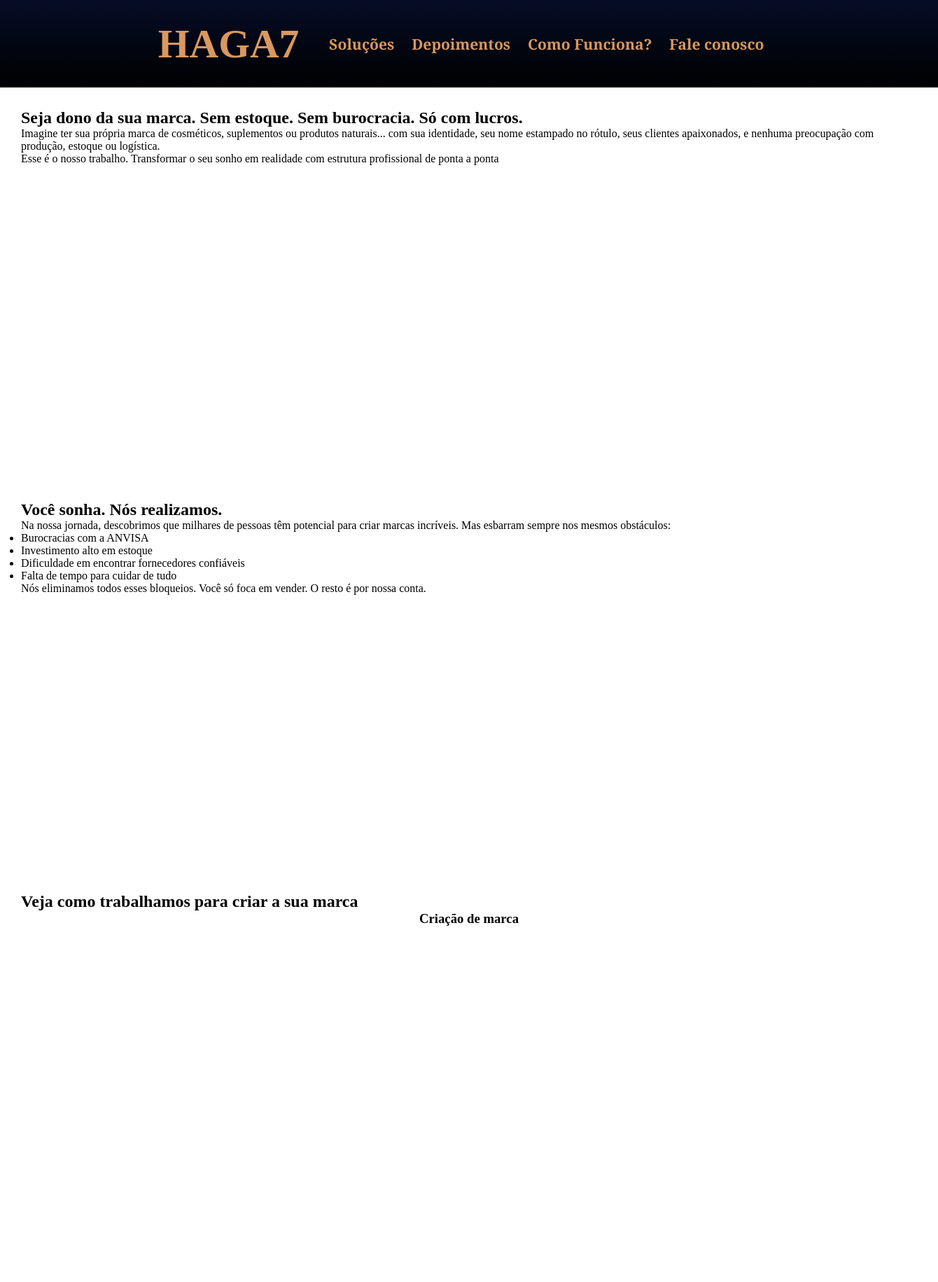
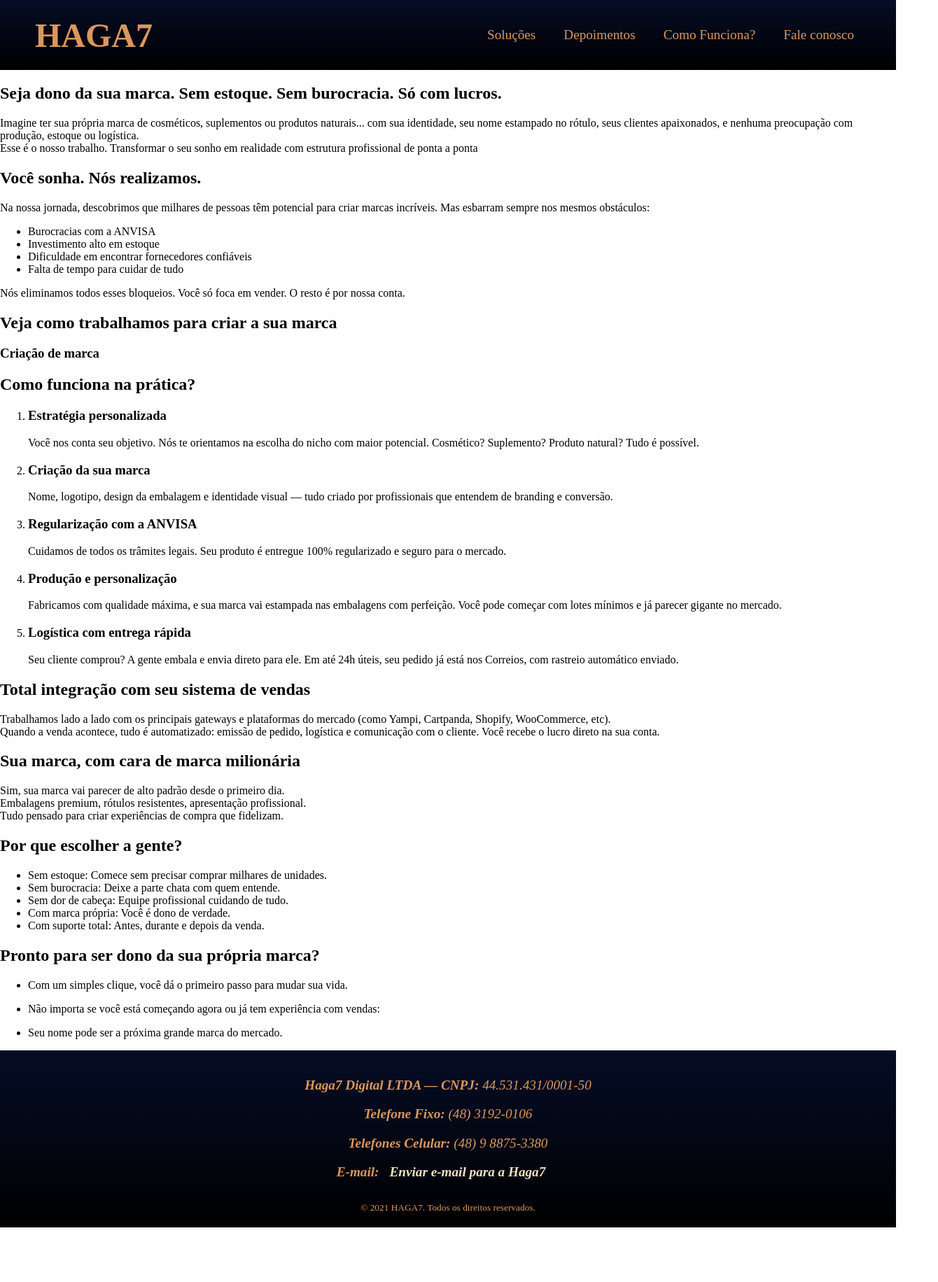
Before and after one commit to Roberto-Jr-Passarela/Haga7Full, a plain HTML site: page index.html in a window 1280 px wide. Shown: the top 1832 px of the page at 70% size, 1340 px wide, since content can reach past the window. After the commit the page ends 1754 px from the top, so only its background shows below. Drawn offline with Linux system fonts and the light colour scheme.

Commit message:
Header end Footer

```diff
--- a/index.html
+++ b/index.html
@@ -1,5 +1,5 @@
 <!DOCTYPE html>
-<html lang="en">
+<html lang="pt-br">
 <head>
     <meta charset="UTF-8">
     <meta name="viewport" content="width=device-width, initial-scale=1.0">
@@ -8,15 +8,16 @@
     <title>HAGA7 | Logistic</title>
 </head>
 <body>
-   <header>
+   <header class="header-principal">
     <h1>HAGA7</h1>
     <nav>
-            <a href="">Soluções</a>
-            <a href="">Depoimentos</a>
-            <a href="">Como Funciona?</a>
-            <a href="#contato">Fale conosco</a>
+            <a href="#">Soluções</a>
+            <a href="#">Depoimentos</a>
+            <a href="#">Como Funciona?</a>
+            <a href="#">Fale conosco</a>
     </nav>
    </header>
+
    <main>
     <section>
         <h2>Seja dono da sua marca. Sem estoque. Sem burocracia. Só com lucros.</h2>
@@ -112,23 +113,21 @@
     </section>
 
    </main>
+
     <footer>
         <section id="top">
-            <article id="left">
-                <address>
-                    <strong>Contato:</strong><br>logistica@haga7.com.br<br>(48) 3192-0106<br>(48) 9 8875-3380
-                </address>
-            </article>
-            <article id="right">
-                <p>
-                    <strong>Dados da empresa:</strong><br>Haga7 Digital LTDA — CNPJ: 44.531.431/0001-50
-                </p>
-            </article>
+            <address>
+                <p><strong>Haga7 Digital LTDA — CNPJ:</strong> 44.531.431/0001-50</p>
+                <p><strong>Telefone Fixo: </strong> (48) 3192-0106</p>
+                <p><strong>Telefones Celular: </strong>(48) 9 8875-3380</p>
+                <p><strong>E-mail:</strong><a href="https://mail.google.com/mail/?view=cm&fs=1&to=logistica@haga7.com.br&su=Solicitação%20de%20Orçamento&body=Olá%2C%20gostaria%20de%20solicitar%20um%20orçamento%20para%20serviços%20de%20logística.%0A%0AInformações%20básicas%3A%0A-%20Nome%3A%0A-%20Empresa%3A%0A-%20Serviço%20desejado%3A%0A-%20Cidade%2FEstado%3A%0A%0AAguardo%20retorno.%0AObrigado!" target="_blank">Enviar e-mail para a Haga7</a></p>
+            </address>
         </section>
 
         <section id="bottom">
             <small>&copy; 2021 HAGA7. Todos os direitos reservados.</small>
         </section>
     </footer>
+
 </body>
 </html>
--- a/styles/config.css
+++ b/styles/config.css
@@ -1,4 +1,5 @@
 @charset "UTF-8";
+/* ---------- CORES GERAIS ---------- */
 :root {
     --cor1 : #F2E2C4;
     --cor2 : #D9985F;
@@ -10,4 +11,14 @@
     --cor8 : white;
     --corExtre : #0e2605
 }
-* { margin: 0%; padding: 0%;}
+/* ---------- CONFIGURAÇÕES GERAIS ---------- */
+
+* {
+  box-sizing: border-box; /* Faz com que padding e border não ultrapassem a largura dos elementos */
+}
+
+html, body {
+  margin: 0;              /* Remove margens padrão do navegador */
+  padding: 0;             /* Remove preenchimento padrão do navegador */
+  overflow-x: hidden;     /* Impede rolagem horizontal (scroll lateral indesejado) */
+}
--- a/styles/footer.css
+++ b/styles/footer.css
@@ -1,25 +1,43 @@
 @import url(config.css);
 
 footer {
-    background-image: linear-gradient(to bottom, var(--cor6), var(--cor7));
-    color: var(--cor2);
+    background-image: linear-gradient(to bottom, var(--cor6), var(--cor7) );
+    color: var(--cor3);
+    text-align: center;
+    padding: 20px;
+}
+footer > section#top > address {
     font-size: 1.2em;
-    margin-bottom: 0px;
-    padding: 10px;
+    margin: 0px 30px 30px 30px;
 }
-footer > small {
-    font-size: 0.7em;
+footer > section#top > address > p > a {
+    text-decoration: none;
+    font-weight: bold;
+    color: var(--cor1);
+    padding: 5px 20px 5px 15px;
+    transition: all 0.5s ease;
 }
-section#top {
-  display: flex;              /* Coloca os filhos lado a lado */
-  justify-content: center;    /* Centraliza horizontalmente */
-  align-items: center;        /* Centraliza verticalmente (se quiser) */
-  height: 150px;              /* Ocupa toda a altura da tela */
-  gap: 20px;
+footer > section#top > address > p > a:hover {
+    text-decoration: underline;
+    color: var(--cor1);
+    border-radius: 30px 0px;
+    background-color: var(--cor3);
+    color: var(--cor6);
 }
-article {
-    text-align: center;
+@media (max-width: 1080px){
+    footer {
+        color: var(--cor3);
+        text-align: center;
+        padding: 10px;
+    }
+    footer > section#top > address {
+        font-size: 0.8em;
+        margin: 0px 10px 15px 10px;
+    }
+    footer > section#top > address > p > a {
+        padding: 5px 15px 5px 10px;
+    }
+    footer > section#top > address > p > a:hover {
+        border-radius: 20px 0px;
+    }
 }
-section#bottom {
-    text-align: center;
-}
--- a/styles/header.css
+++ b/styles/header.css
@@ -1,35 +1,122 @@
-@import url(config.css);
+@import url(config.css); /* Importa um arquivo externo com variáveis CSS ou configurações globais */
 
-header {
-    background-image: linear-gradient(to bottom,var(--cor6), var(--cor7)  );
-    color: var(--cor3);
-    text-align: center;
-    font-size: 1.2em;
-    display: flex;
-    justify-content: center;
-    align-items: center;
-    width: 100vw;
-    gap: 10px;
-    padding: 30px;
+
+/* ---------- HEADER PRINCIPAL ---------- */
+
+header.header-principal {
+  background-image: linear-gradient(to bottom, var(--cor6), var(--cor7)); /* Gradiente de fundo com variáveis */
+  color: var(--cor3);                                                    /* Cor do texto vinda das variáveis */
+  height: 100px;                                                        /* Altura fixa do cabeçalho */
+  width: 100%;                                                         /* Largura total da tela */
+  display: flex;                                                      /* Flexbox: organiza o conteúdo em linha */
+  justify-content: space-between;                                    /* Espaça os filhos (h1 e nav) nas extremidades */
+  align-items: center;                                              /* Alinha verticalmente no centro */
+  padding: 0 50px;                                                 /* Espaçamento interno nas laterais */
+  overflow: hidden;                                               /* Garante que nenhuma animação ultrapasse os limites */
 }
-header > h1 {
-    font-weight: bold;
-    font-size: 3em;
-    margin-right: 10PX;
+
+
+/* ---------- TÍTULO H1 COM ANIMAÇÃO DA ESQUERDA ---------- */
+
+header.header-principal > h1 {
+  font-size: 3em;                                            /* Tamanho grande para o título */
+  font-weight: bolder;                                      /* Deixa o título em negrito */
+  margin: 0;                                               /* Remove margens externas padrão */
+  opacity: 0;                                             /* Começa invisível */
+  animation: slideInLeft 1.5s ease-out forwards;         /* Animação para entrar da esquerda em 1.5s e permanecer visível */
 }
-nav {
-    padding: 1%;
+
+
+/* ---------- NAVEGAÇÃO NAV COM ANIMAÇÃO DA DIREITA ---------- */
+
+header.header-principal > nav {
+  display: flex;                                     /* Exibe os links lado a lado */
+  gap: 20px;                                        /* Espaçamento entre os links */
+  opacity: 0;                                      /* Começa invisível */
+  animation: slideInRight 1.5s ease-out forwards; /* Animação para entrar da direita em 1.5s e permanecer visível */
 }
-nav > a {
-    color: var(--cor3);
-    text-decoration: none;
-    padding: 10px;
-    font-family: Cambria, Cochin, Georgia, Times, 'Times New Roman', serif  ;
-    font-size: 1.1em;
-    font-weight: bolder;
+
+
+/* ---------- LINKS DO MENU ---------- */
+
+header.header-principal > nav > a {
+  text-decoration: none;            /* Remove o sublinhado dos links */
+  font-size: 1.2em;                /* Aumenta o tamanho da fonte */
+  color: var(--cor3);             /* Usa a cor definida na variável */
+  font-weight: normal;           /* Peso da fonte padrão */
+  padding: 10px;                /* Espaçamento interno para clique e estética */
+  transition: all 0.3s ease;   /* Transição suave ao passar o mouse em qualquer propriedade que mudar */
 }
-nav > a:hover {
-    color: var(--cor6);
-    background-color: var(--cor3);
-    border-radius: 40px;
+
+
+/* ---------- EFEITO AO PASSAR O MOUSE NOS LINKS ---------- */
+
+header.header-principal > nav > a:hover {
+  background-color: var(--cor3);   /* Muda a cor de fundo no hover */
+  color: var(--cor6);             /* Muda a cor do texto no hover */
+  border-radius: 30px 0px;       /* Arredonda apenas o canto superior esquerdo e inferior esquerdo */
 }
+
+
+/* ---------- KEYFRAMES: ANIMAÇÕES ---------- */
+
+@keyframes slideInLeft {
+  from {
+    transform: translateX(-100%);  /* Começa fora da tela, à esquerda */
+    opacity: 0;                   /* Invisível no início */
+  }
+  to {
+    transform: translateX(0);      /* Termina no lugar normal */
+    opacity: 1;                   /* Totalmente visível */
+  }
+}
+
+@keyframes slideInRight {
+  from {
+    transform: translateX(100%);   /* Começa fora da tela, à direita */
+    opacity: 0;                   /* Invisível no início */
+  }
+  to {
+    transform: translateX(0);      /* Termina no lugar normal */
+    opacity: 1;                   /* Totalmente visível */
+  }
+}
+
+
+/* ---------- RESPONSIVO (TELAS MENORES QUE 1080px) ---------- */
+
+@media (max-width: 1080px) {                     /* Aplica o estilo apenas quando a largura da tela for menor que 1080px */
+
+  header.header-principal {
+    flex-direction: column;                   /* Alinha os itens verticalmente (h1 em cima, nav embaixo) */
+    justify-content: center;                 /* Centraliza o conteúdo verticalmente dentro do header */
+    align-items: center;                    /* Centraliza os itens horizontalmente */
+    text-align: center;                    /* Alinha o texto ao centro */
+    height: auto;                         /* A altura se ajusta automaticamente ao conteúdo */
+    gap: 10px;                           /* Espaço entre o h1 e o nav */
+    padding: 15px;                      /* Reduz um pouco o padding para melhor visualização no mobile */
+  }
+
+}
+
+
+/* ---------- RESPONSIVO (TELAS MENORES QUE 650px) ---------- */
+
+@media (max-width: 650px) {                       /* Aplica o estilo apenas quando a largura da tela for menor que 650px */
+
+  header.header-principal > nav {
+    font-size: 0.5em;                           /* Reduz o tamanho geral do menu */
+  }
+
+  header.header-principal > h1 {
+    font-size: 1.5em;                          /* Reduz o tamanho do título */
+  }
+
+  header.header-principal > nav > a {
+    padding: 5px;                             /* Reduz o espaçamento interno dos links */
+  }
+
+  header.header-principal > nav > a:hover {
+    border-radius: 15px 0px;                  /* Menor curvatura nos cantos para telas menores */
+  }
+}
--- a/styles/main.css
+++ b/styles/main.css
@@ -1,8 +1 @@
 @import url(config.css);
-
-
-main > section {
-    height: 500px;
-    width: 100vw;
-    padding:30px;
-}
```
